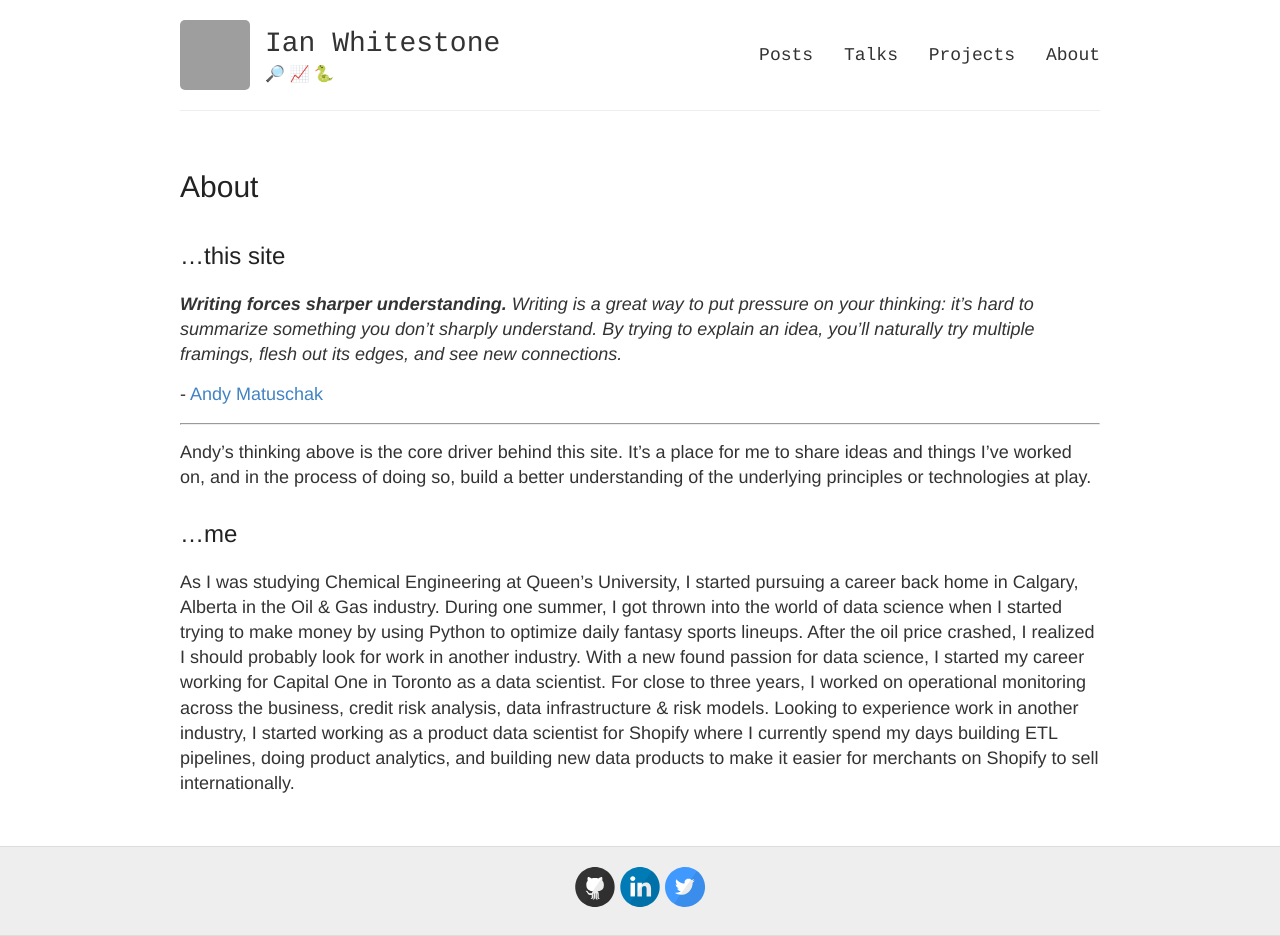
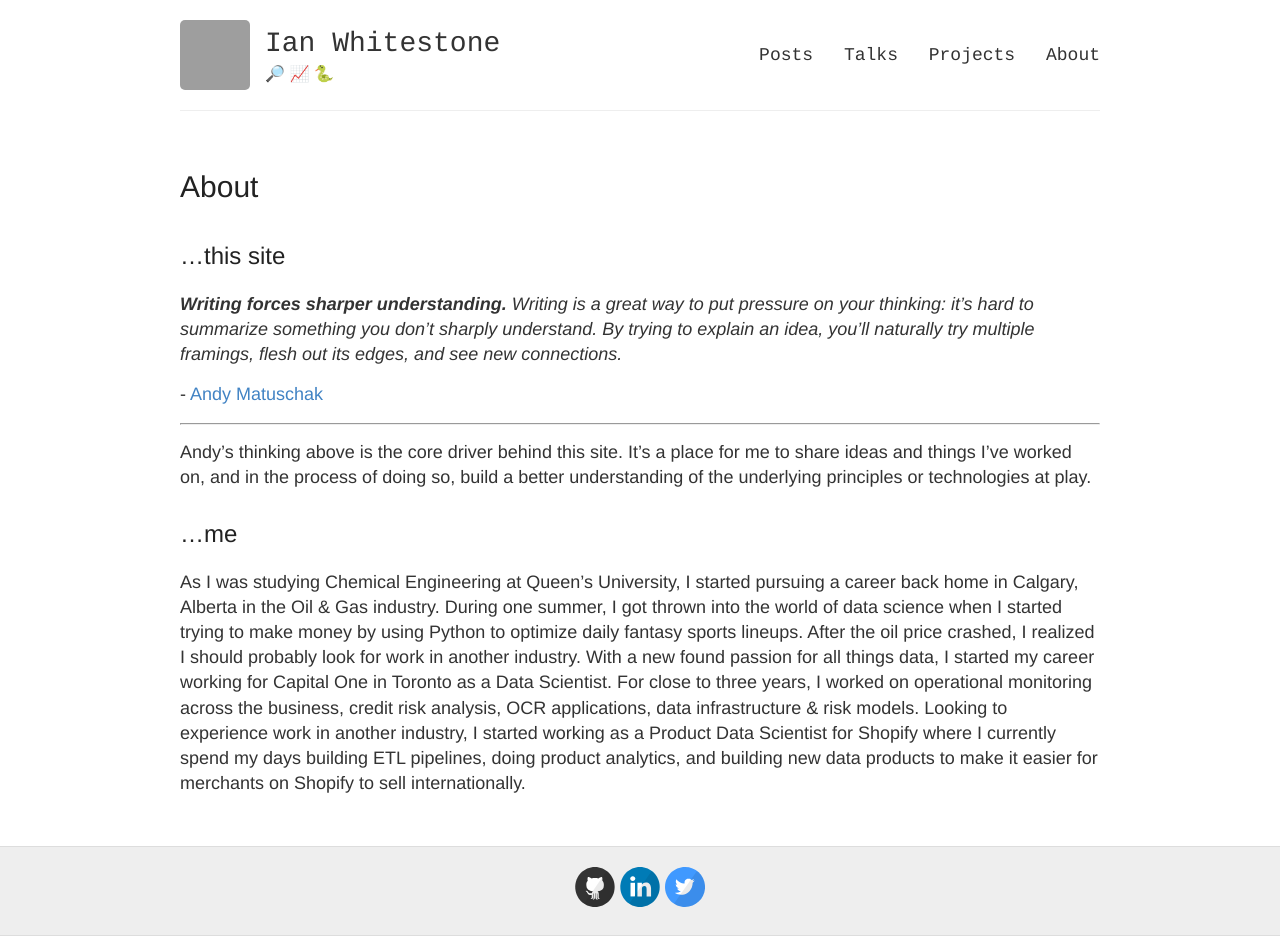
Before and after one commit to ian-whitestone/ian-whitestone.github.io, a Jekyll site: the page built from pages/about.md, in a window 1280 px wide. Built offline with Jekyll 4.4.1, drawn with Linux system fonts in a browser that asks for light colours; grey boxes are pictures that could not be loaded.

Commit message:
Update pages/about.md

```diff
--- a/pages/about.md
+++ b/pages/about.md
@@ -16,4 +16,4 @@ Andy's thinking above is the core driver behind this site. It's a place for me t
 
 ## ...me
 
-As I was studying Chemical Engineering at Queen's University, I started pursuing a career back home in Calgary, Alberta in the Oil & Gas industry. During one summer, I got thrown into the world of data science when I started trying to make money by using Python to optimize daily fantasy sports lineups. After the oil price crashed, I realized I should probably look for work in another industry. With a new found passion for data science, I started my career working for Capital One in Toronto as a data scientist. For close to three years, I worked on operational monitoring across the business, credit risk analysis, data infrastructure & risk models. Looking to experience work in another industry, I started working as a product data scientist for Shopify where I currently spend my days building ETL pipelines, doing product analytics, and building new data products to make it easier for merchants on Shopify to sell internationally.
+As I was studying Chemical Engineering at Queen's University, I started pursuing a career back home in Calgary, Alberta in the Oil & Gas industry. During one summer, I got thrown into the world of data science when I started trying to make money by using Python to optimize daily fantasy sports lineups. After the oil price crashed, I realized I should probably look for work in another industry. With a new found passion for all things data, I started my career working for Capital One in Toronto as a Data Scientist. For close to three years, I worked on operational monitoring across the business, credit risk analysis, OCR applications, data infrastructure & risk models. Looking to experience work in another industry, I started working as a Product Data Scientist for Shopify where I currently spend my days building ETL pipelines, doing product analytics, and building new data products to make it easier for merchants on Shopify to sell internationally.
```
